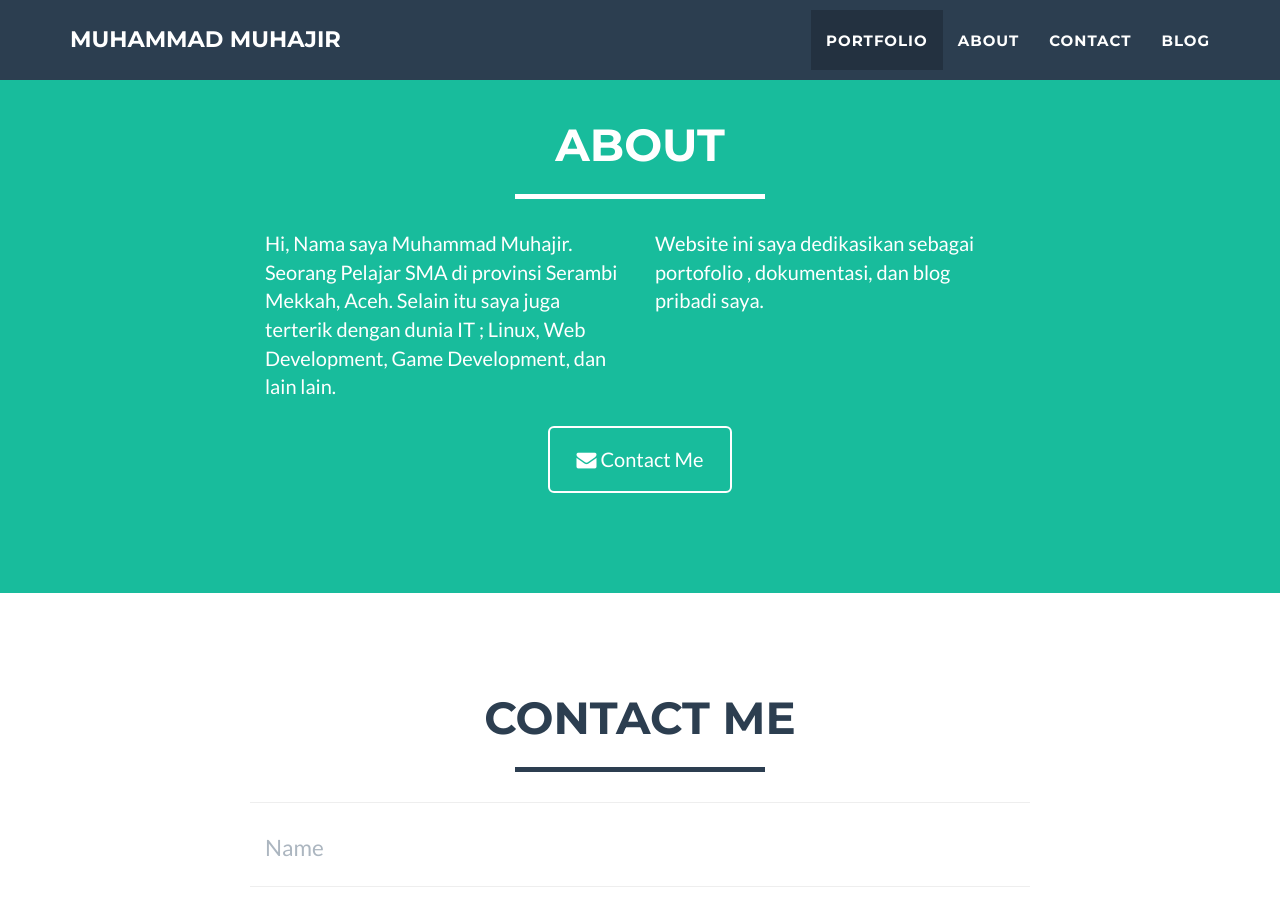
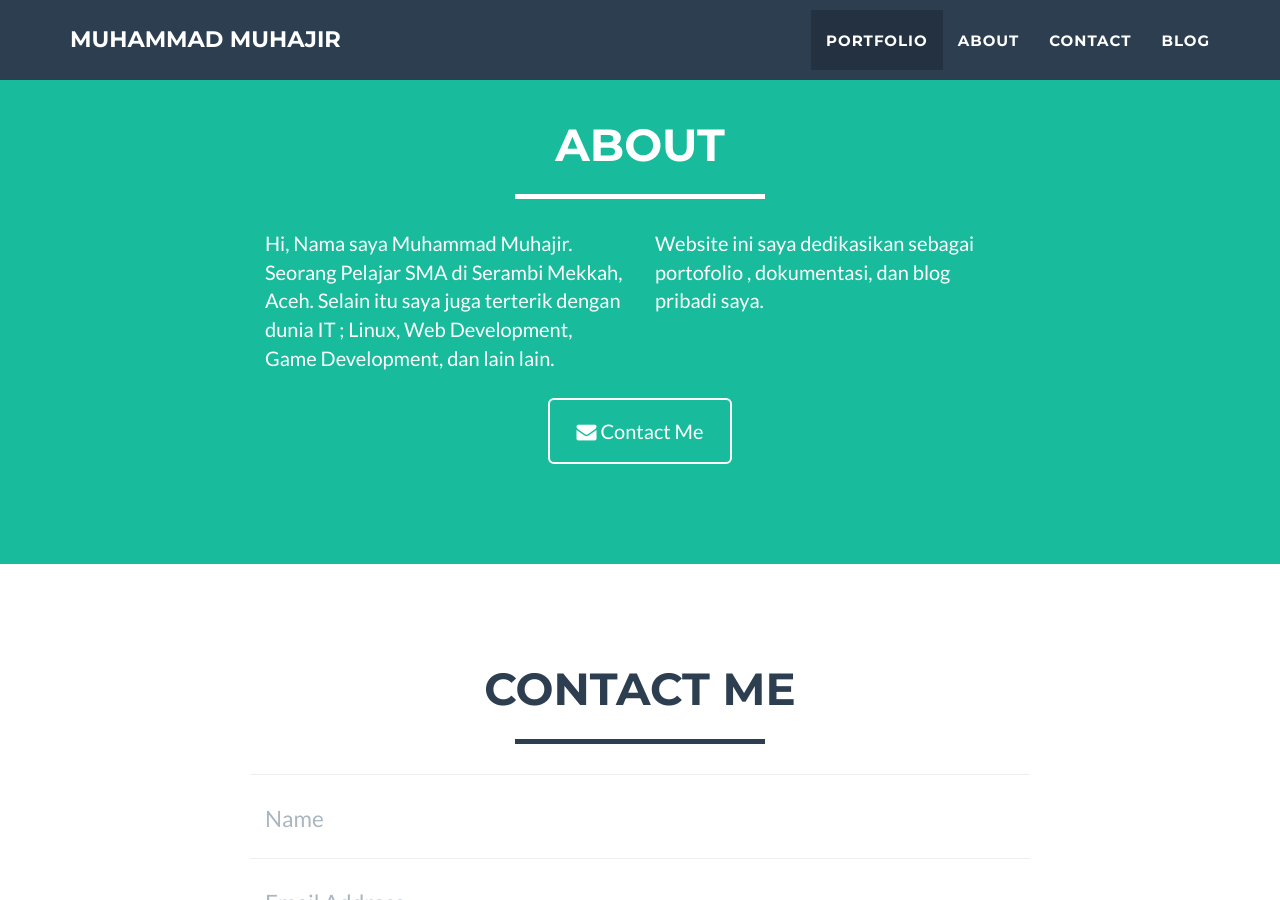
Before and after one commit to muhajirdev/muhajirframe.github.io, a Jekyll site: the page built from index.html, in a window 1280 px wide and 900 px high, scrolled down 1645 px. Built offline with Jekyll 4.4.1, drawn with Linux system fonts in a browser that asks for light colours.

```diff
--- a/_includes/about.html
+++ b/_includes/about.html
@@ -11,7 +11,7 @@
                 <div class="col-lg-4 col-lg-offset-2">
                     <p>
                       Hi, Nama saya Muhammad Muhajir. <br>
-                      Seorang Pelajar SMA di provinsi Serambi Mekkah, Aceh. Selain itu saya juga terterik dengan dunia IT ; Linux, Web Development, Game Development, dan lain lain.
+                      Seorang Pelajar SMA di Serambi Mekkah, Aceh. Selain itu saya juga terterik dengan dunia IT ; Linux, Web Development, Game Development, dan lain lain.
                     </p>
                 </div>
                 <div class="col-lg-4">
--- a/_includes/contact_static.html
+++ b/_includes/contact_static.html
@@ -26,6 +26,7 @@
 					</div>
 					<div>
 						<input type="hidden"  name="_subject" value="New submission!">
+						<input type="hidden" name="_next" value="/thanks" />
 						<input type="text" name="_gotcha" style="display:none" />
 					</div>
 					<div class="row control-group">
--- a/_includes/header.html
+++ b/_includes/header.html
@@ -3,7 +3,8 @@
         <div class="container">
             <div class="row">
                 <div class="col-lg-12">
-                    <img class="img-responsive" src="/img/profile.png" alt="">
+
+                    <img class="img-responsive" src="{% if page.gambar %}{{ page.gambar }}{% else %}/img/profile.png{% endif %}" alt="{{page.gambar}}" width="256" height="256">
                     <div class="intro-text">
                         <span class="name">{% if page.title %}{{ page.title }}{% else %}{{ site.title }}{% endif %}</span>
                         <hr class="star-light">
--- a/_layouts/blog.html
+++ b/_layouts/page.html
@@ -5,9 +5,7 @@
     {% include nav2.html %}
     {% include header.html %}
     {{content}}
-
     {% include footer.html %}
-
     {% include js.html %}
     </body>
 </html>
```
Also changed, not shown: 404.md (+2 -2 lines), blog.md (+2 -1 lines), thanks.md (added, +7 -0 lines), changelog.md (added).
